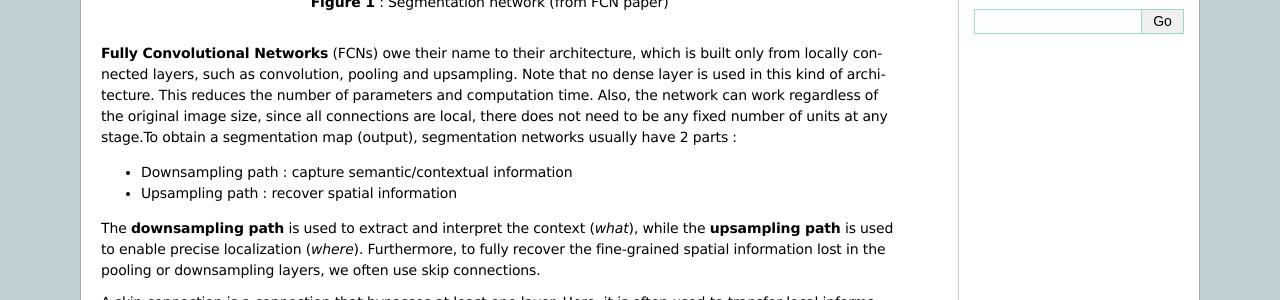
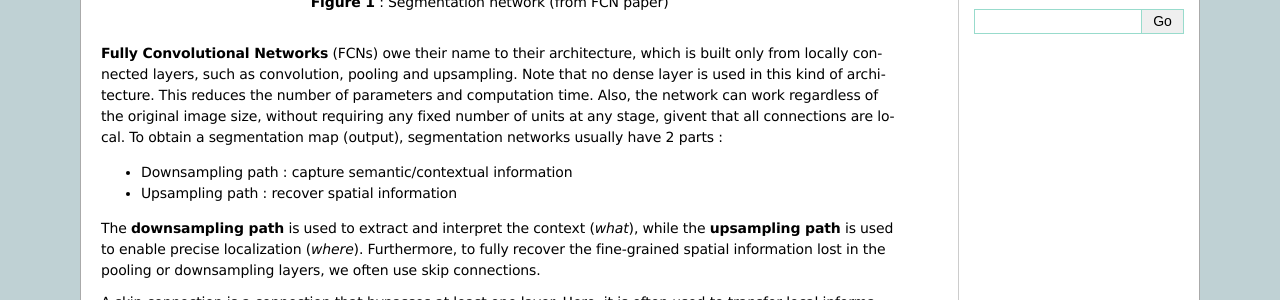
Before and after one commit to lisa-lab/DeepLearningTutorials, a Sphinx documentation site: the page built from doc/fcn_2D_segm.txt, in a window 1280 px wide and 900 px high, scrolled down 320 px. Shown: the part 215-515 px from the top of the window. Built offline with Sphinx 7.4.7, drawn with Linux system fonts in a browser that asks for light colours; formulas are drawn with MathJax 3.

Commit message:
reviewed 1d segm

```diff
--- a/doc/fcn_2D_segm.txt
+++ b/doc/fcn_2D_segm.txt
@@ -22,8 +22,8 @@ not only *what* is in the input, but also *where*.
 built only from locally connected layers, such as convolution, pooling and upsampling.
 Note that no dense layer is used in this kind of architecture. This reduces the number
 of parameters and computation time. Also, the network can work regardless of the original
-image size, since all connections are local, there does not need to be any fixed number
-of units at any stage.To obtain a segmentation map (output), segmentation
+image size, without requiring any fixed number of units at any stage, givent that all
+connections are local. To obtain a segmentation map (output), segmentation
 networks usually have 2 parts :
 
 *  Downsampling path : capture semantic/contextual information
```
Also changed, not shown: doc/cnn_1D_segm.txt (+18 -18 lines).
